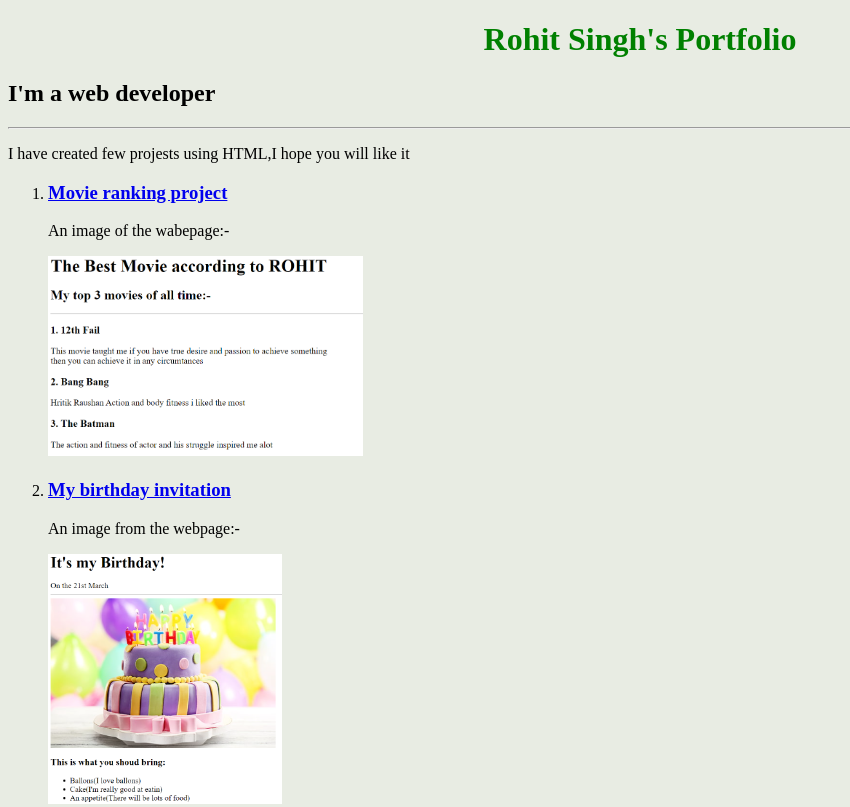
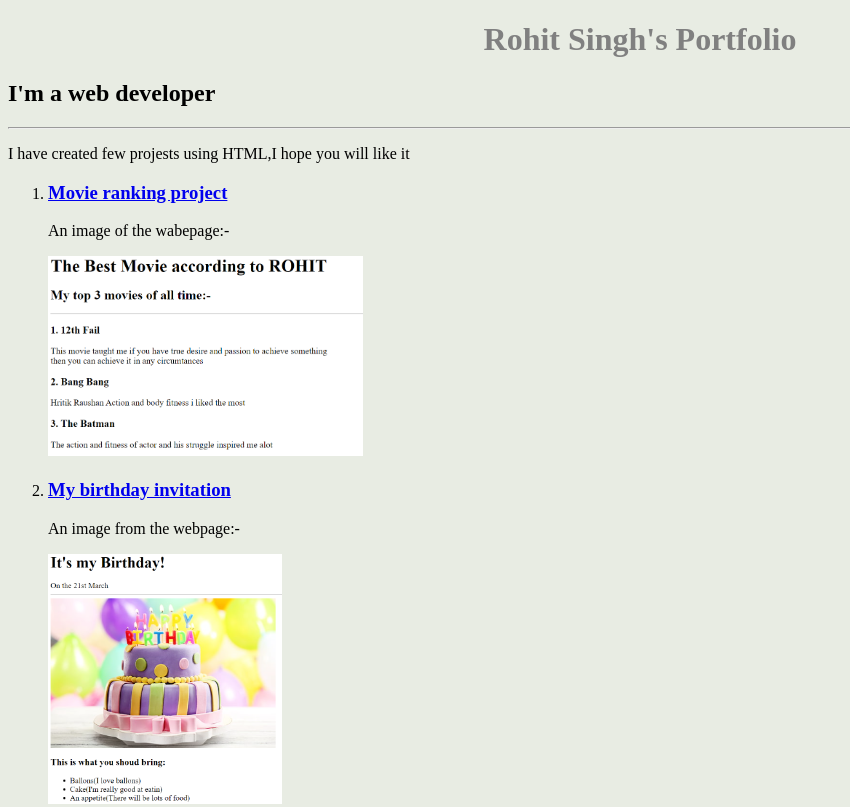
Before and after one commit to rohitsingh213/html-portfolio, a plain HTML site: page index.html in a window 1280 px wide. Shown: the top 807 px of the page, without its empty margins (0-850 px from the left). Drawn offline with Linux system fonts and the light colour scheme.

Commit message:
Update index.html

```diff
--- a/index.html
+++ b/index.html
@@ -5,7 +5,7 @@
         <title>My Portfolio</title>
         </head>
         <body style="background: rgb(232, 236, 227);">
-            <center><h1 style="color: green">Rohit Singh's Portfolio</h1></center>
+            <center><h1 style="color: gray">Rohit Singh's Portfolio</h1></center>
             <h2>I'm a web developer</h2>
             <hr>
             <p>I have created few projests using HTML,I hope you will like it</p>
```
